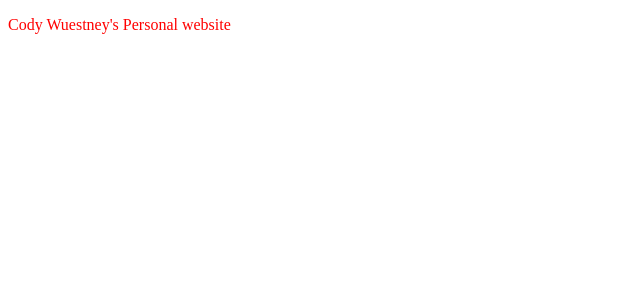
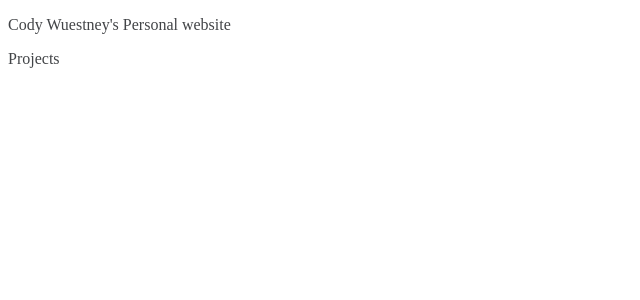
Before and after one commit to codybaroudeur/codybaroudeur.io, a Jekyll site: the page index.html, which Jekyll copies as it is, in a window 1280 px wide. Shown: the top 300 px of the page, without its empty margins (0-640 px from the left). Built offline with Jekyll 4.4.1, drawn with Linux system fonts in a browser that asks for light colours.

Commit message:
Update index.html

```diff
--- a/index.html
+++ b/index.html
@@ -9,7 +9,8 @@
 
   <body>
 
-    <p style="color:red;">Cody Wuestney's Personal website</p>
+    <p style="color:#424447;">Cody Wuestney's Personal website</p>
+    <p style="color:#424447;">Projects</p>
 
   </body>
 
```
